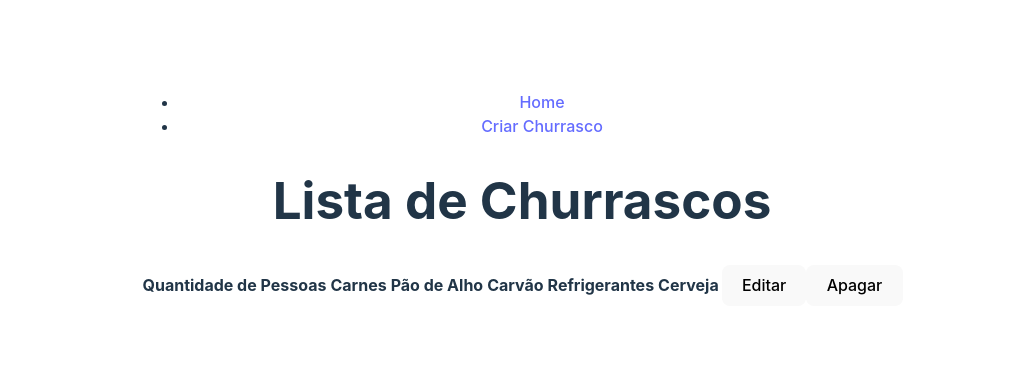
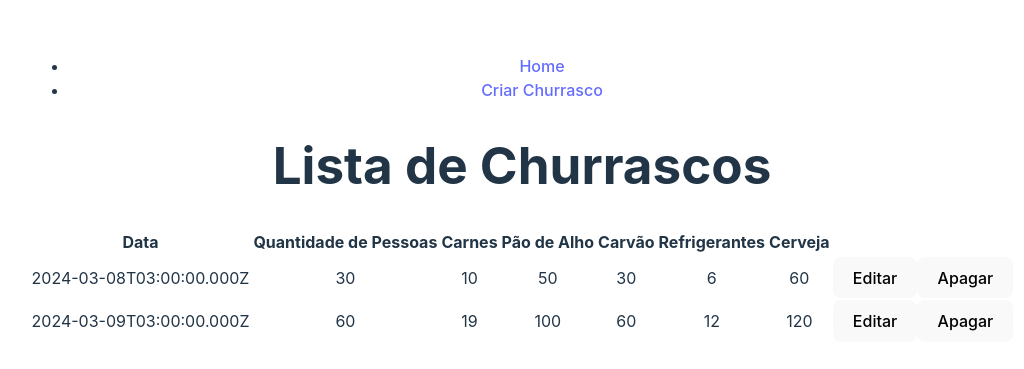
Before and after one commit to Lucas-Justino/Churrascometro-React, a React (Vite) app: page / in a window 1280 px wide. Shown: the part 209-578 px from the top of the page, without its empty margins (118-1142 px from the left). Built offline with nearby package versions, Linux system fonts and the light colour scheme.

Commit message:
add dados no form

```diff
--- a/src/pages/Home/home.tsx
+++ b/src/pages/Home/home.tsx
@@ -1,27 +1,39 @@
 import DeleteApi from "../../RESTApi/DeleteApi";
 import Botao from "../../components/Botao/botao";
 import Navbar from "../../components/Navbar/navbar";
+import database from "../../../database/db.json";
 
 const Home = () => {
   return (
     <div>
-            <Navbar/>
+      <Navbar />
       <h1>Lista de Churrascos</h1>
       <table>
         <thead>
           <tr>
+            <th>Data</th>
             <th>Quantidade de Pessoas</th>
             <th>Carnes</th>
             <th>Pão de Alho</th>
             <th>Carvão</th>
             <th>Refrigerantes</th>
             <th>Cerveja</th>
+          </tr>
+        </thead>
+        <tbody>
+          {database.churrasco.map((data: any, index: number) => (
+            <tr>
+              <td key={index}>{data.data}</td>
+              <td>{data.totalPessoas}</td>
+              <td>{data.carnes}</td>
+              <td>{data.paoDeAlho}</td>
+              <td>{data.carvao}</td>
+              <td>{data.refrigerantes}</td>
+              <td>{data.cerveja}</td>
               <Botao tipo="button" nome="Editar" />
               <Botao tipo="button" nome="Apagar" onClick={DeleteApi} />
             </tr>
-                </thead>
-                <tbody>
-
+          ))}
         </tbody>
       </table>
     </div>
```
Lines whose indentation alone changed are shown as unchanged.
